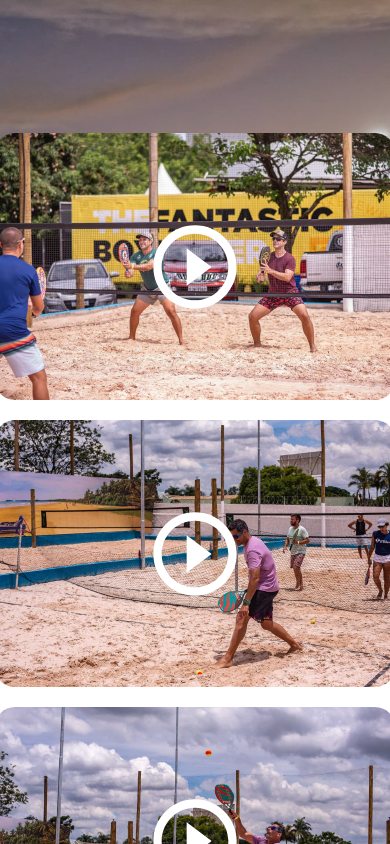
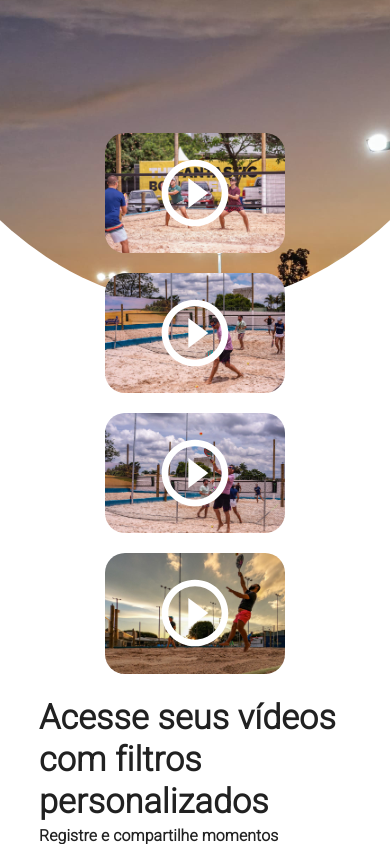
Before and after one commit to Nobrinho/olhaissomeu, a React (Create React App) app: page / in a window 390 px wide. Shown: the part 860-1704 px from the top of the page. Built offline with nearby package versions, Linux system fonts and the light colour scheme; no server answers.

Commit message:
feat: brakpoints scream adjustment

```diff
--- a/src/App.css
+++ b/src/App.css
@@ -126,7 +126,7 @@
 }
 
 .reel {
-  width: 400px;
+  width: 350px;
   border-radius: 20px;
   display: block;
 }
@@ -195,18 +195,33 @@
   padding: 20px 0 0 0;
 }
 
-
-
-@media (min-width: 1920px) {
-  .image-item img {
-    height: 240px;
-    width: 240px;
-  }
-}
-
 @media (max-width: 1100px) {
   .desktopMenu {
     display: none;
+  }
+
+  .reel {
+    width: 180px;
+    border-radius: 20px;
+    display: block;
+  }
+
+  .box-reel {
+    display: flex;
+    flex-wrap: wrap;
+    justify-content: center;
+    width: 100vw;
+    padding: 0 2% 0 2%;
+    gap: 20px;
+  }
+
+  .icon {
+    position: absolute;
+    top: 50%;
+    left: 50%;
+    transform: translate(-50%, -50%);
+    color: #ffffff;
+    font-size: 80px !important;
   }
 }
 
@@ -214,4 +229,43 @@
   .hamburguer {
     display: none;
   }
+
+  .header-text {
+    height: 580px;
+    width: 100vw;
+    padding: 0 10%;
+  }
+
+  .background {
+    position: fixed;
+    top: 0;
+    left: 0;
+    width: 100vw;
+    height: 800px;
+    background-image: url('./assets/capaHD.jpeg');
+    background-size: cover;
+    background-position: bottom;
+    background-attachment: fixed;
+    clip-path: ellipse(100% 52% at 50% 45%);
+    background-repeat: no-repeat;
+    z-index: -1;
+  }
 }
+
+@media (min-width: 3000px) {
+  .header-text {
+    height: 900px; /* Ajuste conforme necessário */
+    width: 100vw;
+    padding: 0 15%; /* Ajuste conforme necessário */
+  }
+
+  .background {
+    height: 1150px; /* Ajuste conforme necessário */
+    clip-path: ellipse(100% 60% at 50% 40%); /* Ajuste conforme necessário */
+  }
+
+  .box-reel {
+    padding: 0 5%; /* Ajuste conforme necessário */
+    gap: 30px; /* Ajuste conforme necessário */
+  }
+}
```
